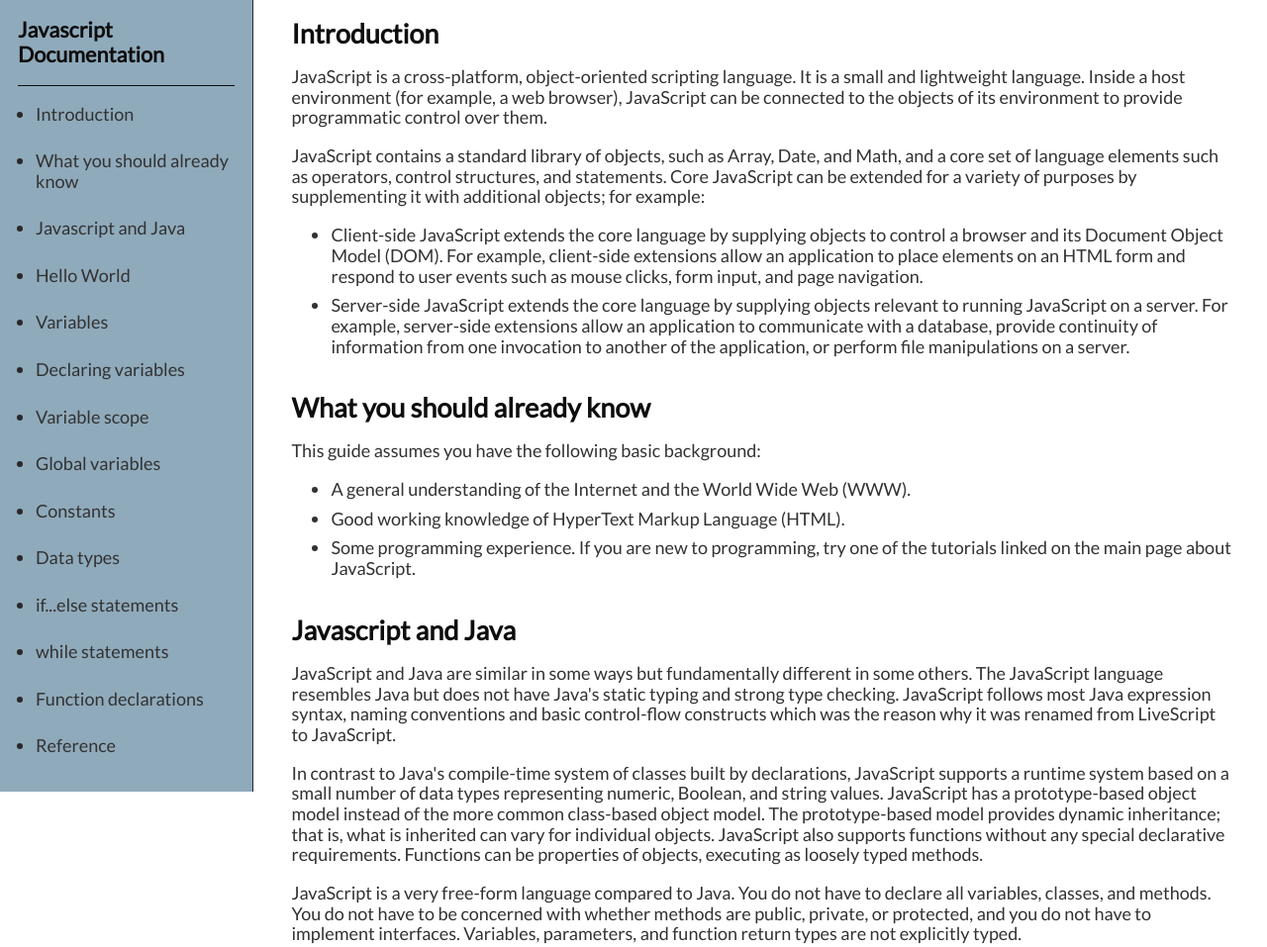
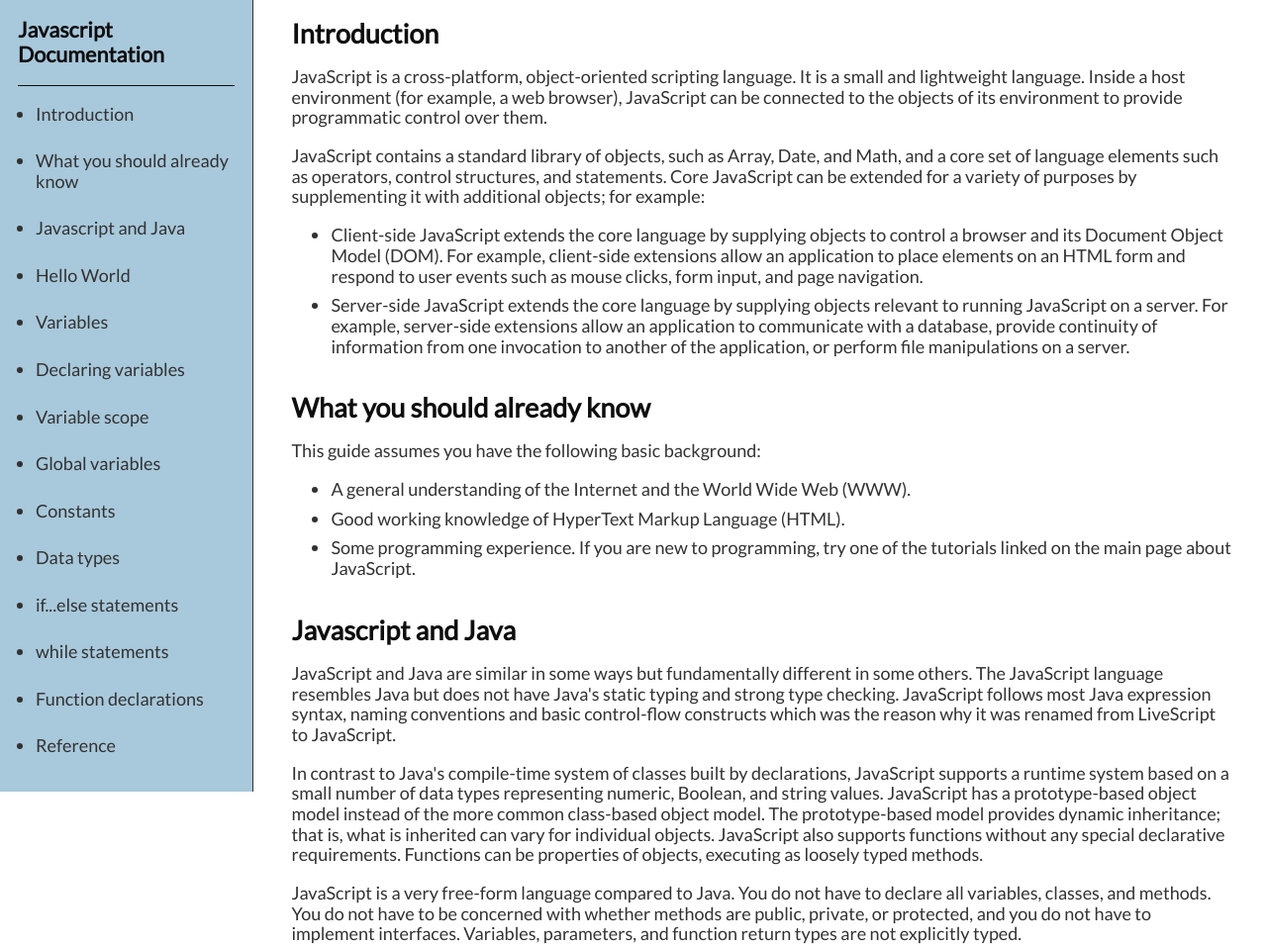
Before and after one commit to ThomYorke7/documentation-page, a plain HTML site: page index.html in a window 1280 px wide. Shown: the top 957 px of the page at 99% size. Drawn offline with Linux system fonts and the light colour scheme.

Commit message:
Change navbar background color

```diff
--- a/css/style.css
+++ b/css/style.css
@@ -23,8 +23,7 @@ a {
     padding: 1rem;
     box-sizing: border-box;
     border-right: 1px solid;
-    background-color: #8faabb;
-    color: #292929;
+    background-color: #a8c8db;
 }
 
 #navbar header {
@@ -41,6 +40,10 @@ a {
     height: 100%;
     justify-content: space-between;
     padding-left: 1rem;
+}
+
+#navbar a {
+
 }
 
 #navbar a:hover {
```
